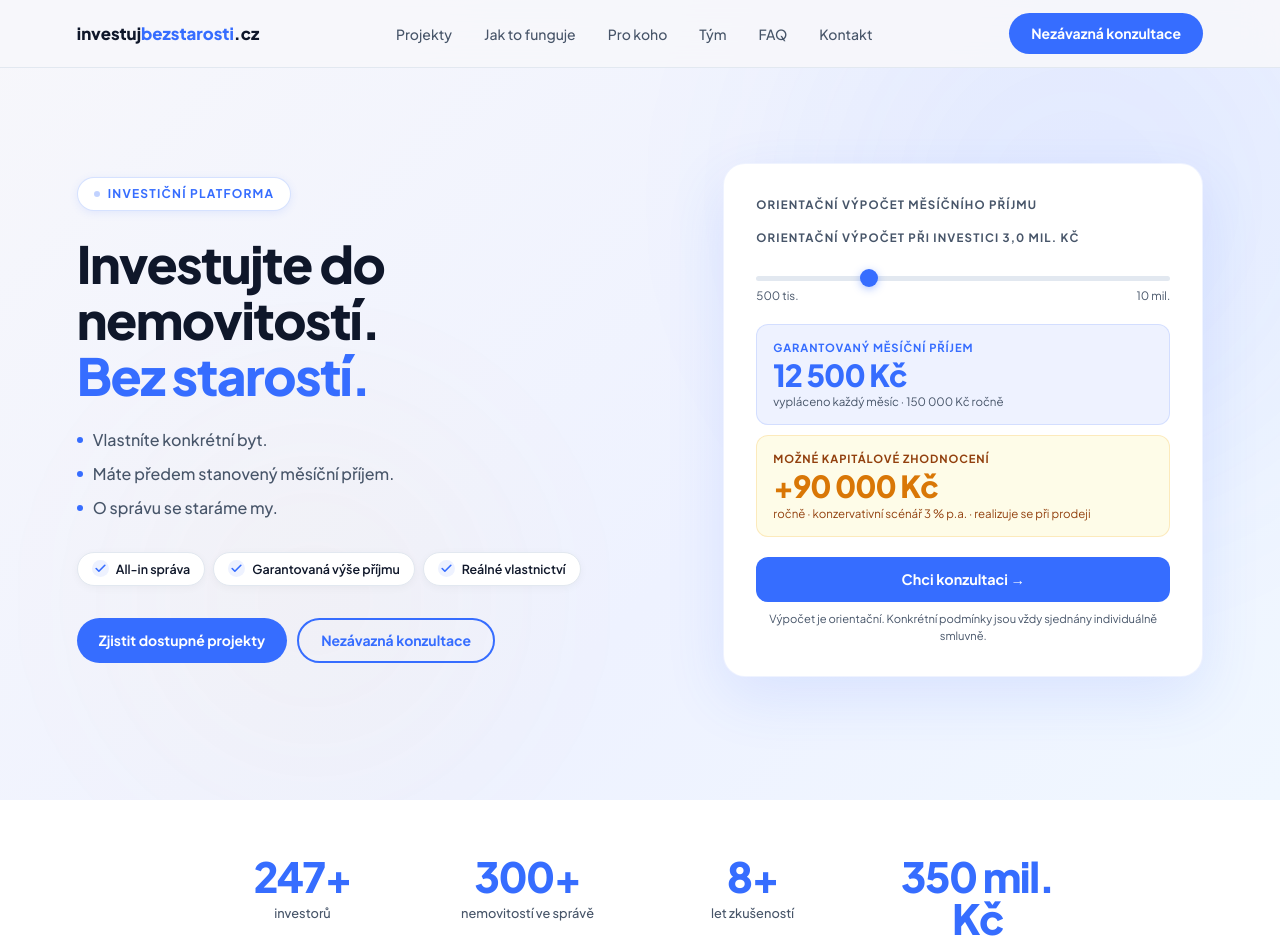
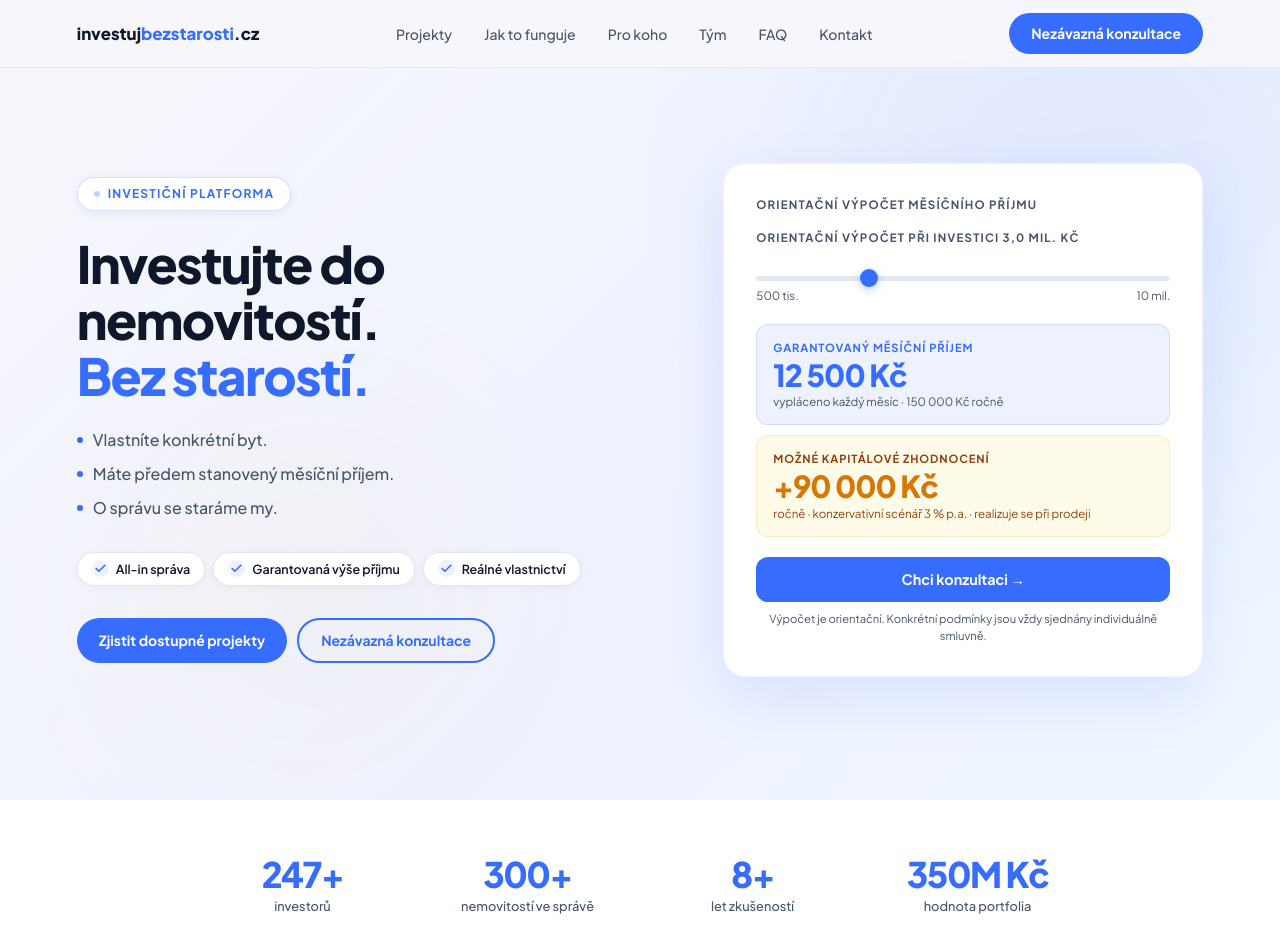
Before and after one commit to Petr1892SKS/investuj-bez-starosti, a Next.js app: page / in a window 1280 px wide. Shown: the top 947 px of the page. Built offline with nearby package versions, Linux system fonts and the light colour scheme.

Commit message:
Stats – fix zalamování hodnoty portfolia

```diff
--- a/app/page.tsx
+++ b/app/page.tsx
@@ -305,7 +305,7 @@
         /* STATS */
         .stats-section{background:white;padding:56px 6%;border-bottom:1px solid var(--border);}
         .stats-grid{display:grid;grid-template-columns:repeat(4,1fr);gap:40px;max-width:860px;margin:0 auto;text-align:center;}
-        .stat-num{font-size:2.6rem;font-weight:800;color:var(--blue);letter-spacing:-1.5px;line-height:1;}
+        .stat-num{font-size:2.2rem;font-weight:800;color:var(--blue);letter-spacing:-1.5px;line-height:1;white-space:nowrap;}
         .stat-label{font-size:0.8rem;color:var(--text2);margin-top:6px;font-weight:500;}
 
         /* SECTIONS */
@@ -583,7 +583,7 @@
           <div><div className="stat-num">{investors}+</div><div className="stat-label">investorů</div></div>
           <div><div className="stat-num">{properties}+</div><div className="stat-label">nemovitostí ve správě</div></div>
           <div><div className="stat-num">{years}+</div><div className="stat-label">let zkušeností</div></div>
-          <div><div className="stat-num">{portfolio} mil. Kč</div><div className="stat-label">hodnota portfolia</div></div>
+          <div><div className="stat-num">{portfolio}M Kč</div><div className="stat-label">hodnota portfolia</div></div>
         </div>
       </div>
 
```
